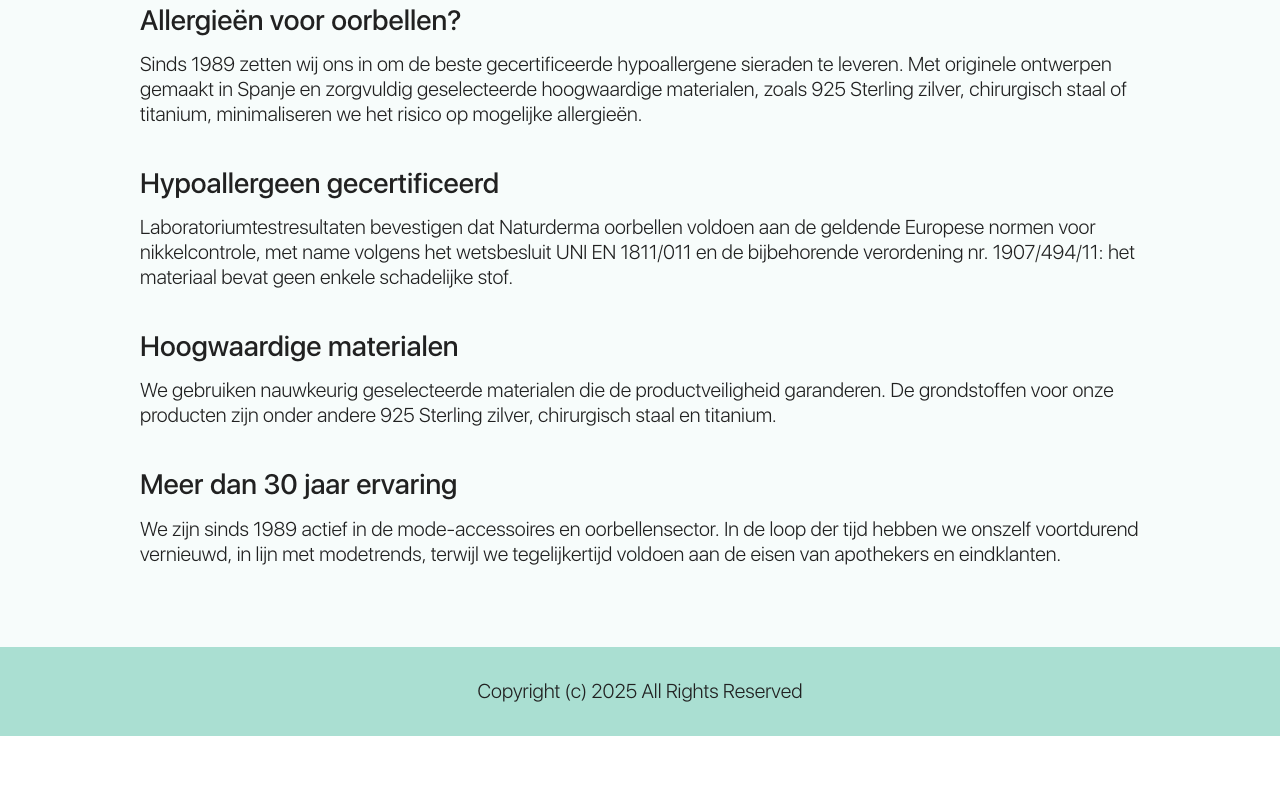
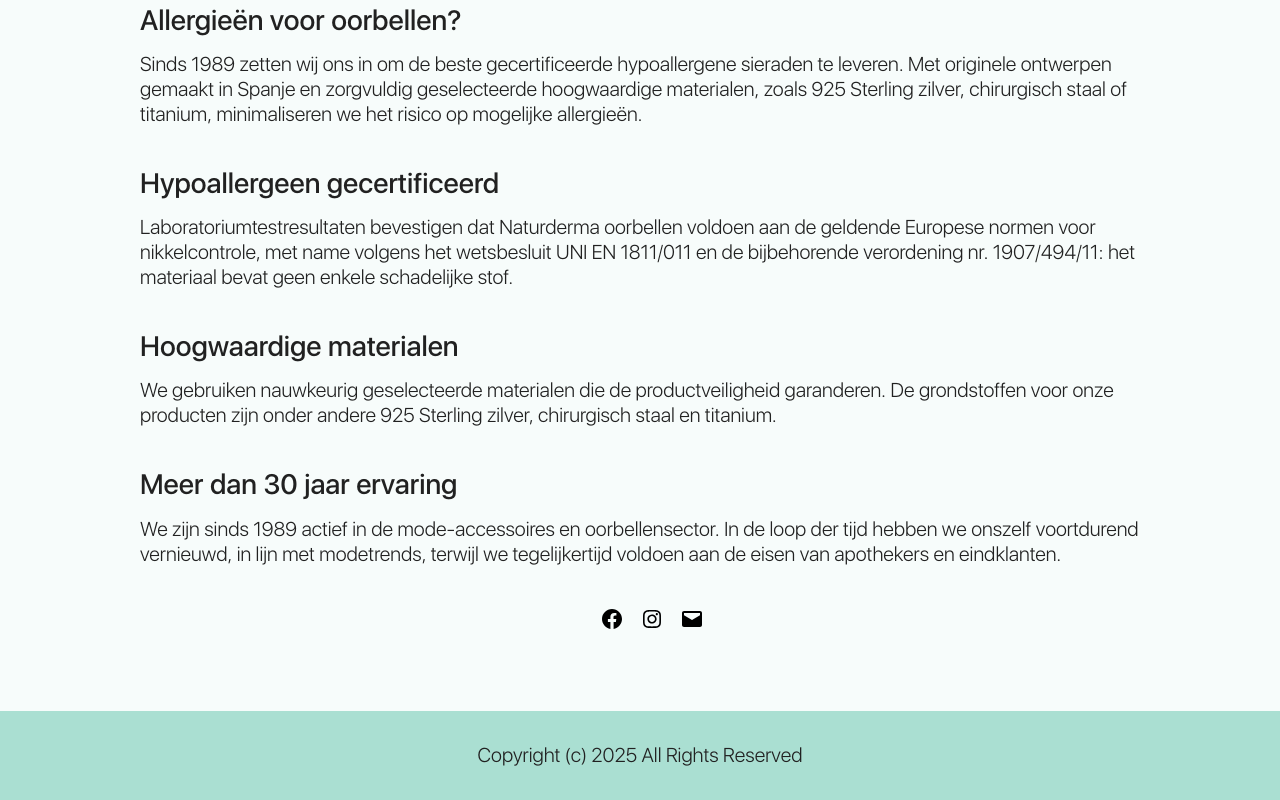
Before and after one commit to saerts/naturderma, an Astro site: page /about in a window 1280 px wide. Shown: the part 489-1289 px from the top of the page. Before the commit the page ends 1225 px from the top, so only its background shows below. Built offline with nearby package versions, Linux system fonts and the light colour scheme; Astro itself is replaced by a stand-in of ours; a web font is replaced by a local one.

Commit message:
Adding socials

```diff
--- /dev/null
+++ b/src/components/Socials.astro
@@ -0,0 +1,52 @@
+---
+import {Image} from 'astro:assets';
+import facebook from '../assets/images/home/socials/facebook.svg';
+import email from '../assets/images/home/socials/mail.svg';
+import instagram from '../assets/images/home/socials/instagram.svg';
+---
+<div class="socials">
+    <ul>
+        <li class="facebook">
+            <a href="https://www.facebook.com/naturdermaofficial" target="_blank"
+               aria-label="Facebook: https://www.facebook.com/naturdermaofficial">
+                <Image src={facebook} alt="Facebook naturderma official logo"/>
+            </a>
+        </li>
+        <li class="instagram">
+            <a href="https://www.instagram.com/naturderma_official/" target="_blank"
+               aria-label="Instagram: https://www.instagram.com/naturderma_official/">
+                <Image src={instagram} alt="Instagram naturderma official logo"/>
+            </a>
+        </li>
+        <li class="email">
+            <a href="mailto:info@naturderma.be" aria-label="Mail: mailto:info@naturderma.be">
+                <Image src={email} alt="Email: mailto:info@naturderma.be"/>
+            </a>
+        </li>
+    </ul>
+</div>
+
+<style lang="scss">
+    @use 'sass:map';
+    @use '../styles/_partials/_variables' as *;
+    .socials {
+        margin-top: map.get($spacing, "xl");;
+        ul {
+            display: flex;
+            justify-content: center;
+            align-items: center;
+            gap: map.get($spacing, "m");
+
+            li {
+                a {
+                    width: 36px;
+                    height: 36px;
+                    border-radius: 50%;
+
+
+                }
+            }
+        }
+    }
+
+</style>
--- a/src/pages/about.astro
+++ b/src/pages/about.astro
@@ -2,6 +2,7 @@
 import Layout from '../layouts/Layout.astro';
 import {getEntry} from 'astro:content';
 import Divider from '../components/Divider.astro';
+import Socials from "../components/Socials.astro";
 
 const aboutContent = await getEntry('about', 'about');
 const {Content} = await aboutContent.render();
@@ -16,6 +17,7 @@ const {Content} = await aboutContent.render();
         <Divider variant="line01"/>
         <div class="content animate-in">
             <Content/>
+            <Socials/>
         </div>
     </div>
 </Layout>
--- a/src/pages/contact.astro
+++ b/src/pages/contact.astro
@@ -2,6 +2,7 @@
 import Layout from '../layouts/Layout.astro';
 import Button from "../components/Button.astro";
 import Divider from "../components/Divider.astro";
+import Socials from "../components/Socials.astro";
 ---
 
 <Layout
@@ -14,8 +15,9 @@ import Divider from "../components/Divider.astro";
         <div class="contact-info animate-in" style="animation-delay: 0.2s">
             <p class="contact-intro">
                 Voor vragen of informatie over onze producten of distributie, neem gerust contact met ons op via e-mail:
-                <Button variant="text" href="mailto:contacto@naturderma.com" class="email-link">contacto@naturderma.com</Button>
+                <Button variant="text" href="mailto:info@naturderma.be" class="email-link">info@naturderma.be</Button>
             </p>
+            <Socials />
         </div>
     </main>
 </Layout>
```
Also changed, not shown: src/components/Home.astro (+21 -14 lines), src/assets/images/home/socials/facebook.svg (added), src/assets/images/home/socials/instagram.svg (added), src/assets/images/home/socials/mail.svg (added).
